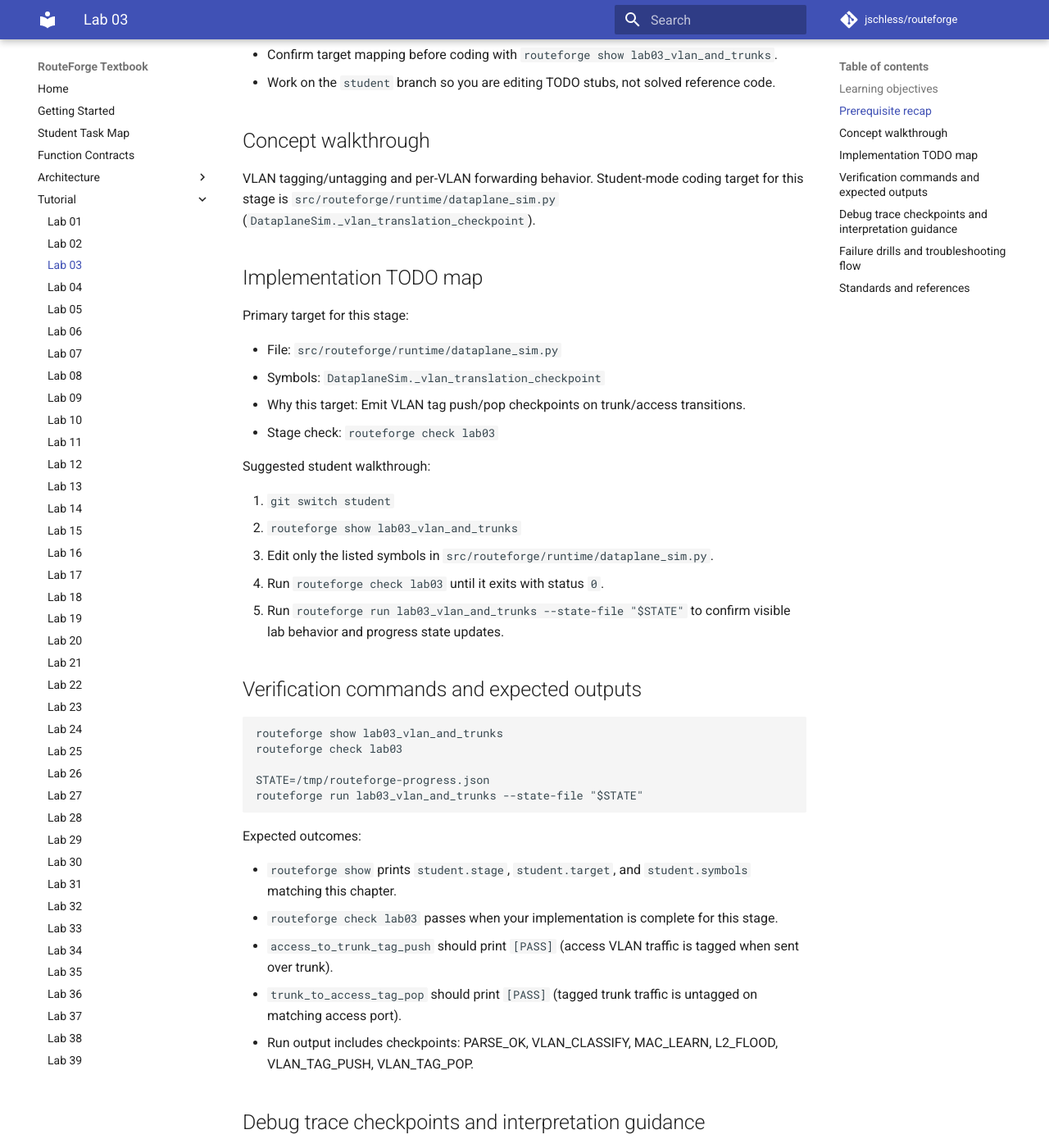
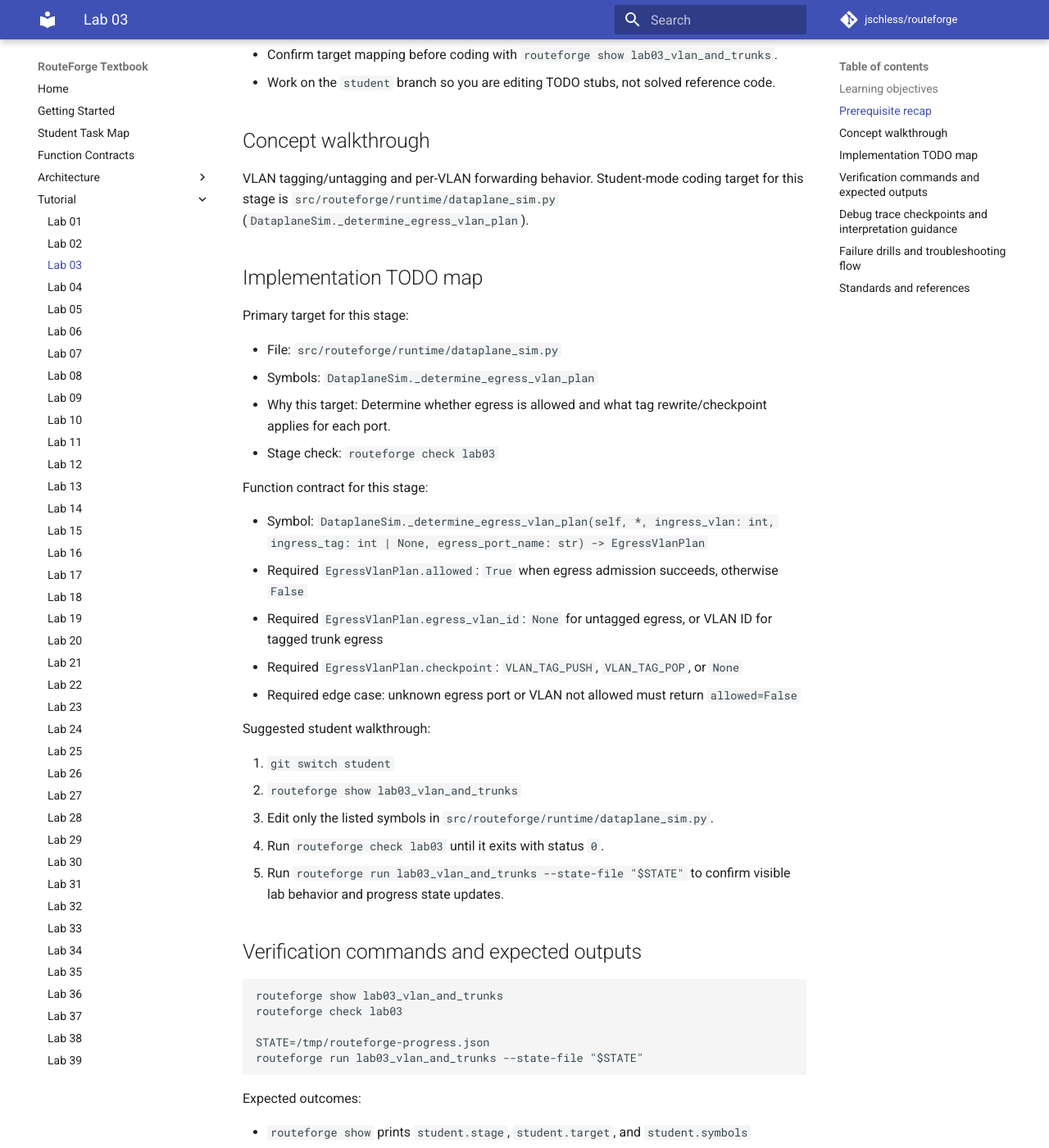
Before and after one commit to jschless/routeforge, an MkDocs documentation site: the page built from docs/tutorial/lab03_vlan_and_trunks.md, in a window 1280 px wide and 1400 px high, scrolled down 504 px. Shown: the whole window at 82% size. Built offline with MkDocs 1.6.1 and Material for MkDocs 9.7.7, drawn with Linux system fonts in a browser that asks for light colours; comment, search, counter and statistics services are not loaded; some of the changed text lies outside the part shown.

Commit message:
Deepen Lab 3 and Lab 5 student protocol targets

```diff
--- a/docs/tutorial/lab03_vlan_and_trunks.md
+++ b/docs/tutorial/lab03_vlan_and_trunks.md
@@ -2,7 +2,7 @@
 
 ## Learning objectives
 
-- Implement `DataplaneSim._vlan_translation_checkpoint` in `src/routeforge/runtime/dataplane_sim.py`.
+- Implement `DataplaneSim._determine_egress_vlan_plan` in `src/routeforge/runtime/dataplane_sim.py`.
 - Deliver `access_to_trunk_tag_push`: access VLAN traffic is tagged when sent over trunk.
 - Deliver `trunk_to_access_tag_pop`: tagged trunk traffic is untagged on matching access port.
 - Validate internal behavior through checkpoints: PARSE_OK, VLAN_CLASSIFY, MAC_LEARN, L2_FLOOD, VLAN_TAG_PUSH, VLAN_TAG_POP.
@@ -15,16 +15,24 @@
 
 ## Concept walkthrough
 
-VLAN tagging/untagging and per-VLAN forwarding behavior. Student-mode coding target for this stage is `src/routeforge/runtime/dataplane_sim.py` (`DataplaneSim._vlan_translation_checkpoint`).
+VLAN tagging/untagging and per-VLAN forwarding behavior. Student-mode coding target for this stage is `src/routeforge/runtime/dataplane_sim.py` (`DataplaneSim._determine_egress_vlan_plan`).
 
 ## Implementation TODO map
 
 Primary target for this stage:
 
 - File: `src/routeforge/runtime/dataplane_sim.py`
-- Symbols: `DataplaneSim._vlan_translation_checkpoint`
-- Why this target: Emit VLAN tag push/pop checkpoints on trunk/access transitions.
+- Symbols: `DataplaneSim._determine_egress_vlan_plan`
+- Why this target: Determine whether egress is allowed and what tag rewrite/checkpoint applies for each port.
 - Stage check: `routeforge check lab03`
+
+Function contract for this stage:
+
+- Symbol: `DataplaneSim._determine_egress_vlan_plan(self, *, ingress_vlan: int, ingress_tag: int | None, egress_port_name: str) -> EgressVlanPlan`
+- Required `EgressVlanPlan.allowed`: `True` when egress admission succeeds, otherwise `False`
+- Required `EgressVlanPlan.egress_vlan_id`: `None` for untagged egress, or VLAN ID for tagged trunk egress
+- Required `EgressVlanPlan.checkpoint`: `VLAN_TAG_PUSH`, `VLAN_TAG_POP`, or `None`
+- Required edge case: unknown egress port or VLAN not allowed must return `allowed=False`
 
 Suggested student walkthrough:
 
```
Also changed, not shown: docs/function_contracts.md (+2 -2 lines), docs/student_task_map.md (+2 -2 lines), docs/tutorial/lab05_stp_convergence_and_protection.md (+11 -4 lines), 3 other files.
